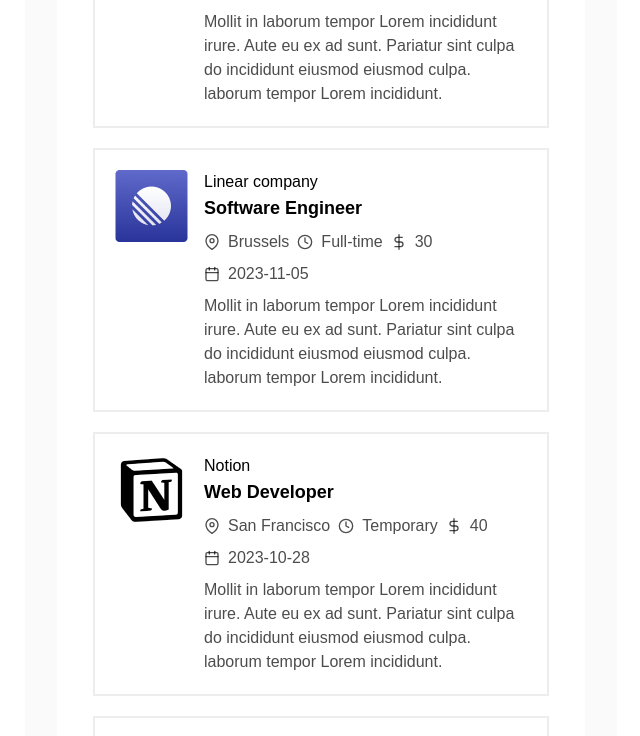
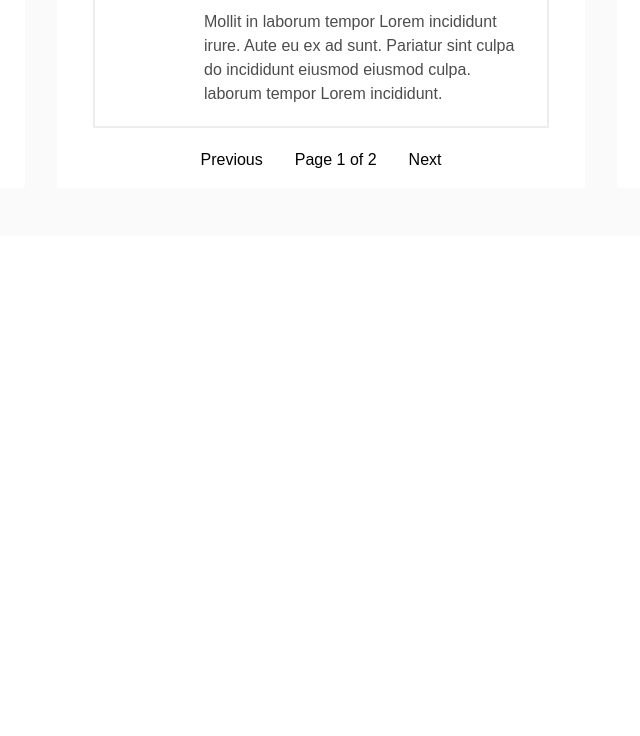
Before and after one commit to Bongani-4/Farm-Guardian-official-Web, a React (Vite) app in the folder FG/: page /AnimalCaretaker in a window 1280 px wide. Shown: the part 2000-2736 px from the top of the page, without its empty margins (319-959 px from the left). After the commit the page ends 2236 px from the top, so only its background shows below. Built offline with nearby package versions, Linux system fonts and the light colour scheme.

Commit message:
animal cartaker,pagination

```diff
--- a/FG/src/Pages/AnimalCaretaker.jsx
+++ b/FG/src/Pages/AnimalCaretaker.jsx
@@ -103,6 +103,10 @@ const AnimalCaretaker = () => {
       console.log(filteredJobs);
 
     }
+
+    /**slice the data based on current page */
+    const { startIndex, endIndex } = calculatePagerange();
+    filteredJobs = filteredJobs.slice(startIndex, endIndex)
     return filteredJobs.map((data, i) => <Card key={i} data={data} />)
 
   }
@@ -131,6 +135,21 @@ const AnimalCaretaker = () => {
 
             }
 
+
+            {/**pagination */}
+            {
+              result.length > 0 ? (
+                <div className=" flex justify-center mt-4 space-x-8">
+                  <button> Previous </button>
+                  <span> Page {curentPage} of  {Math.ceil(filteredItems.length / itemsPerPage)}</span>
+                  <button>  Next </button>
+
+                </div>
+
+              ) : ""
+            }
+
+
           </div>
 
           {/**right side */}
```
